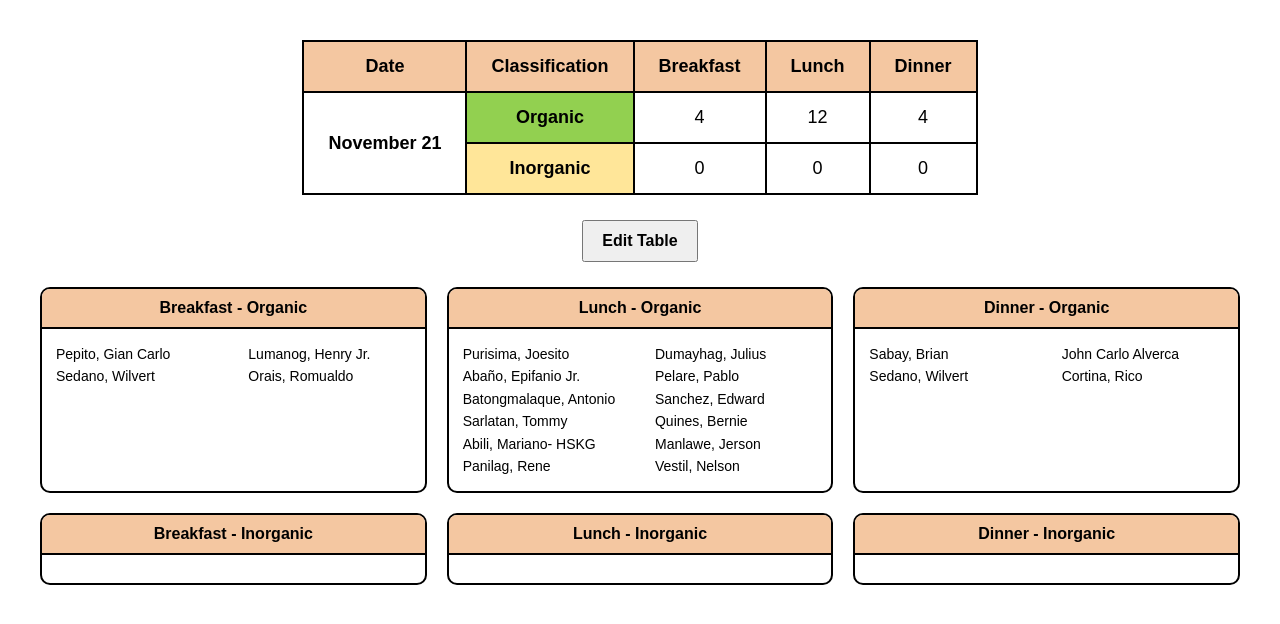
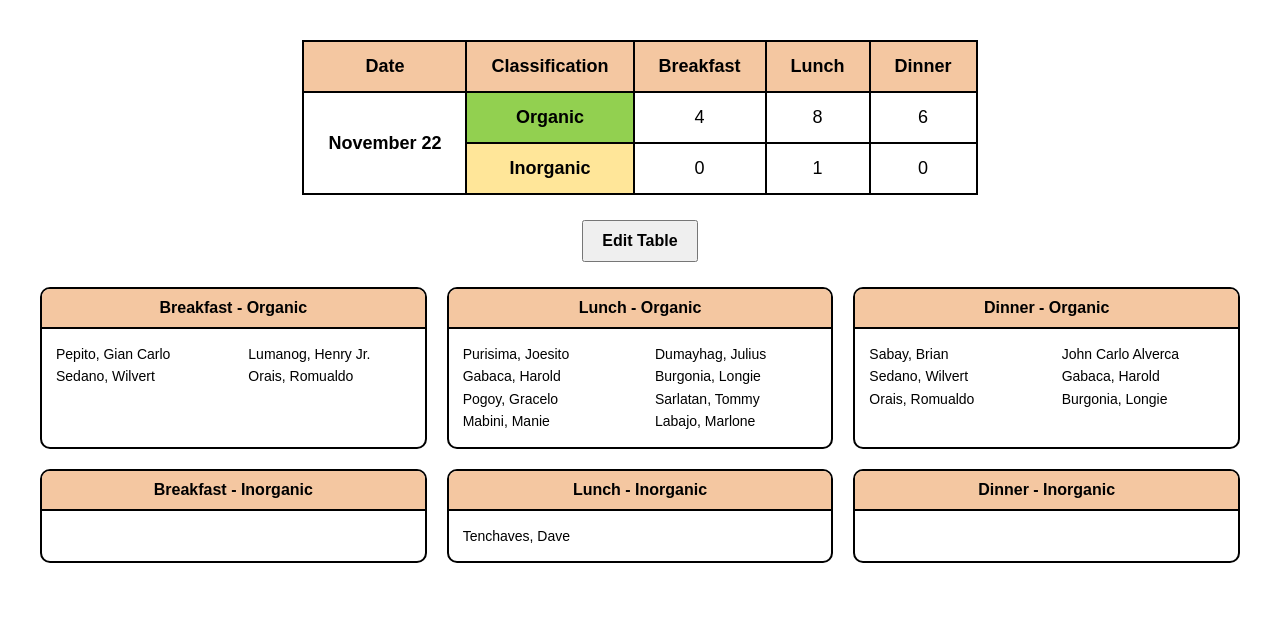
Before and after one commit to eelvinb/mealstub, a plain HTML site: page index.html in a window 1280 px wide. Drawn offline with Linux system fonts and the light colour scheme.

Commit message:
update report

```diff
--- a/index.html
+++ b/index.html
@@ -117,7 +117,7 @@ td {
 
     <td rowspan="2" class="date-cell">
       November
-      21
+      22
     </td>
 
     <td class="organic">
@@ -129,11 +129,11 @@ td {
     </td>
 
     <td>
-      12
+      8
     </td>
 
     <td>
-      4
+      6
     </td>
 
   </tr>
@@ -149,7 +149,7 @@ td {
     </td>
 
     <td>
-      0
+      1
     </td>
 
     <td>
@@ -185,7 +185,7 @@ td {
     </div>
 
     <div class="names">
-      <div>Purisima, Joesito</div><div>Dumayhag, Julius</div><div>Abaño, Epifanio Jr.</div><div>Pelare, Pablo</div><div>Batongmalaque, Antonio</div><div>Sanchez, Edward</div><div>Sarlatan, Tommy</div><div>Quines, Bernie</div><div>Abili, Mariano- HSKG</div><div>Manlawe, Jerson</div><div>Panilag, Rene</div><div>Vestil, Nelson</div>
+      <div>Purisima, Joesito</div><div>Dumayhag, Julius</div><div>Gabaca, Harold</div><div>Burgonia, Longie</div><div>Pogoy, Gracelo</div><div>Sarlatan, Tommy</div><div>Mabini, Manie</div><div>Labajo, Marlone</div>
     </div>
   </div>
 
@@ -195,7 +195,7 @@ td {
     </div>
 
     <div class="names">
-      <div>Sabay, Brian</div><div>John Carlo Alverca</div><div>Sedano, Wilvert</div><div>Cortina, Rico</div>
+      <div>Sabay, Brian</div><div>John Carlo Alverca</div><div>Sedano, Wilvert</div><div>Gabaca, Harold</div><div>Orais, Romualdo</div><div>Burgonia, Longie</div>
     </div>
   </div>
 
@@ -215,7 +215,7 @@ td {
     </div>
 
     <div class="names">
-      <div></div>
+      <div>Tenchaves, Dave</div>
     </div>
   </div>
 
```
